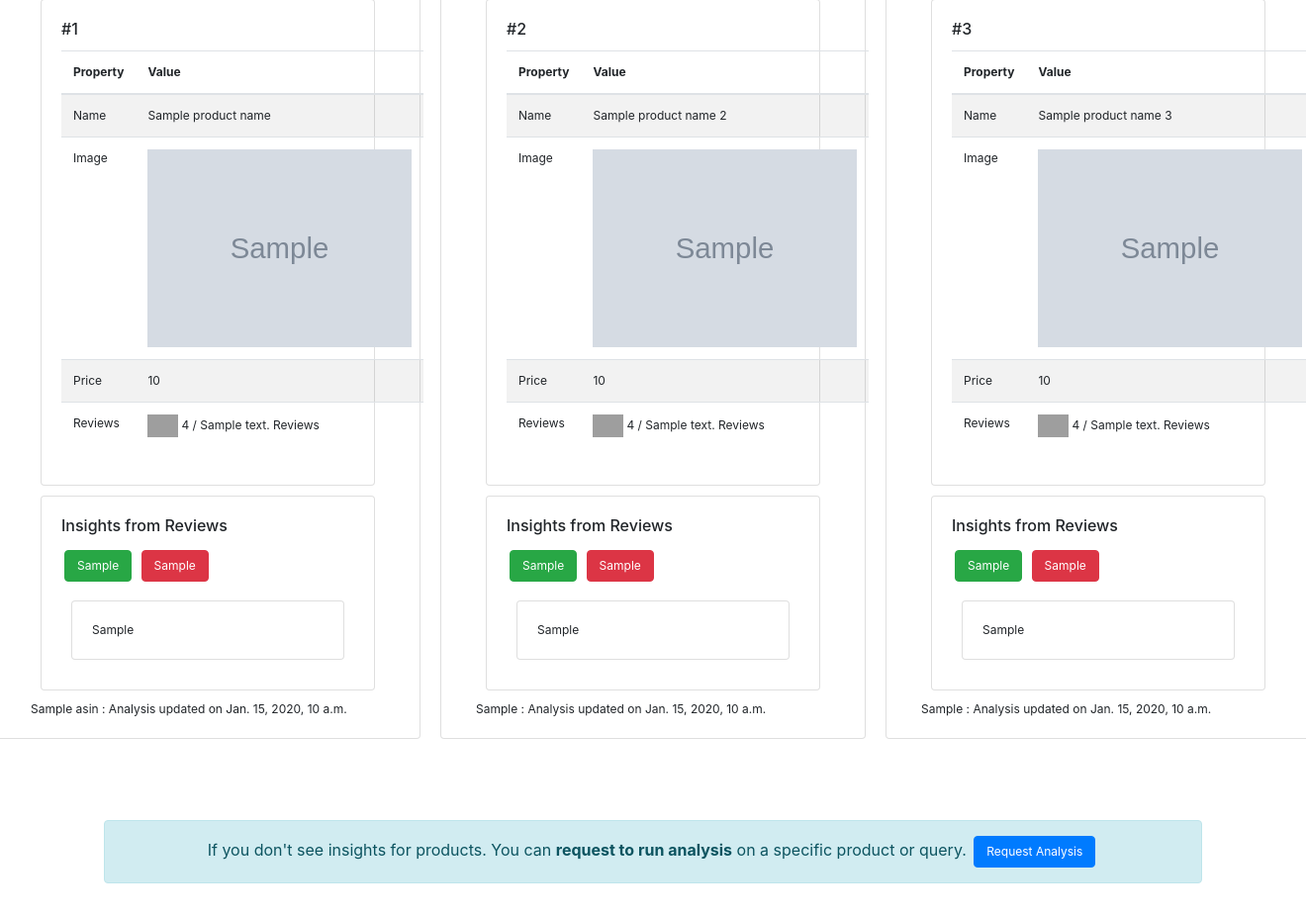
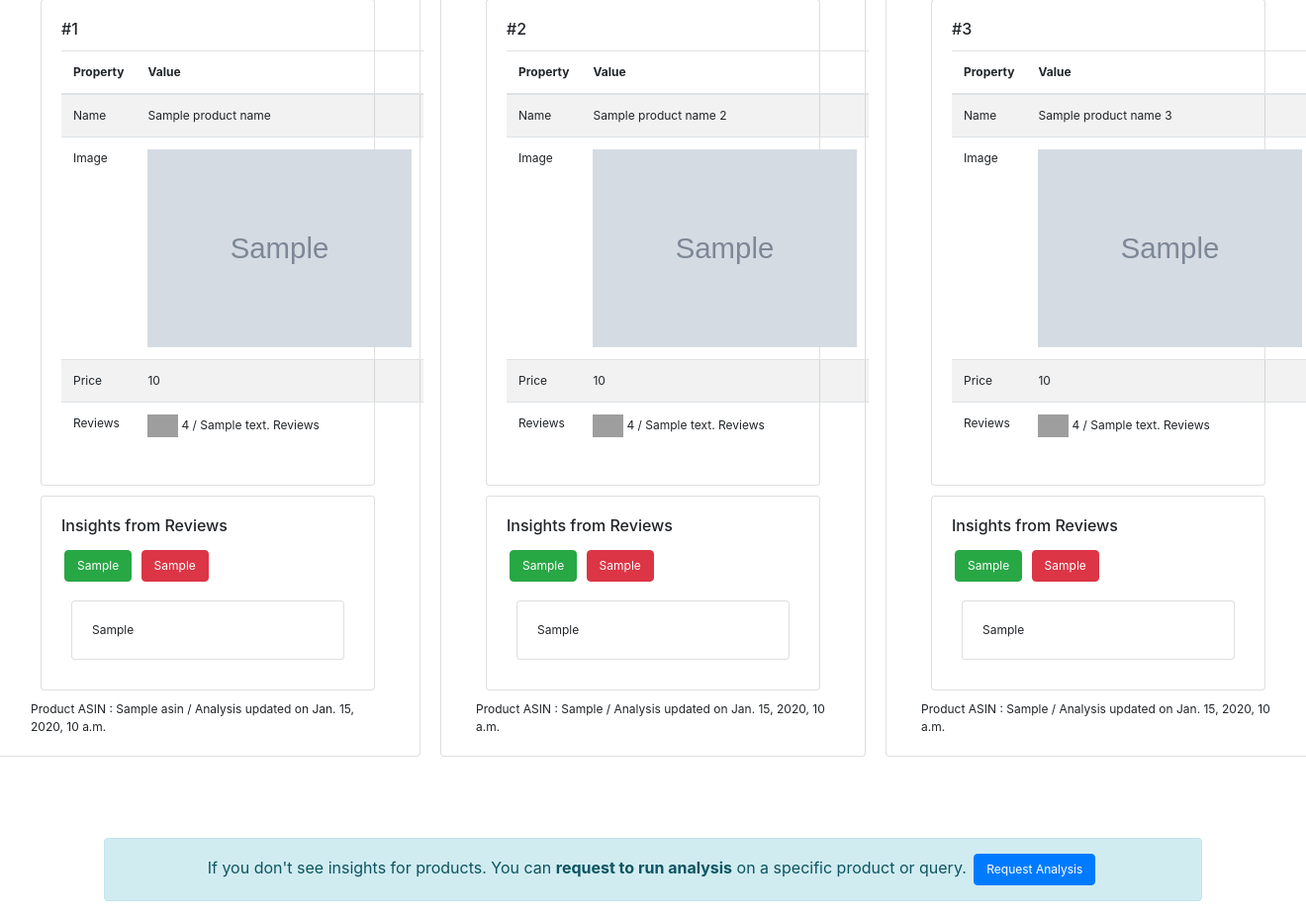
Before and after one commit to UCB-MIDS/InsightsFromReviews, a Django app: template app/ai/templates/ai/result.html in a window 1320 px wide. Shown: the part 165-1092 px from the top of the page at 99% size. Before the commit the page ends 1058 px from the top, so only its background shows below. Run offline with Django 3.2, Linux system fonts and the light colour scheme; the template is opened without the code that fills it: most values are stand-ins (such as "Sample title", 1, 10 or a date in 2020); grey boxes marked "Sample" are stand-in pictures; parts of the project's set-up code (start-up, migrations or seed data) failed here and were passed over; some libraries are stand-ins or nearby versions; grey boxes are pictures that could not be loaded.

Commit message:
modification on asin location

```diff
--- a/app/ai/templates/ai/result.html
+++ b/app/ai/templates/ai/result.html
@@ -131,7 +131,9 @@
                </div>
             </div>
             {% if insight_positive_list %}
-               {{asin}} : Analysis updated on {{update_date}}
+               Product ASIN : {{asin}} / Analysis updated on {{update_date}}
+            {% else %}
+               Product ASIN : {{asin}}
             {% endif %}
          </div>
       </div>
@@ -231,7 +233,9 @@
                </div>
             </div>
             {% if insight_positive_list_2 %}
-               {{asin_2}} : Analysis updated on {{update_date_2}}
+               Product ASIN : {{asin_2}} / Analysis updated on {{update_date_2}}
+            {% else %}
+               Product ASIN : {{asin_2}}
             {% endif %}
          </div>
       </div>
@@ -330,7 +334,9 @@
                </div>
             </div>
             {% if insight_positive_list_3 %}
-               {{asin_3}} : Analysis updated on {{update_date_3}}
+               Product ASIN : {{asin_3}} / Analysis updated on {{update_date_3}}
+            {% else %}
+               Product ASIN : {{asin_3}}
             {% endif %}
          </div>
       </div>
```
